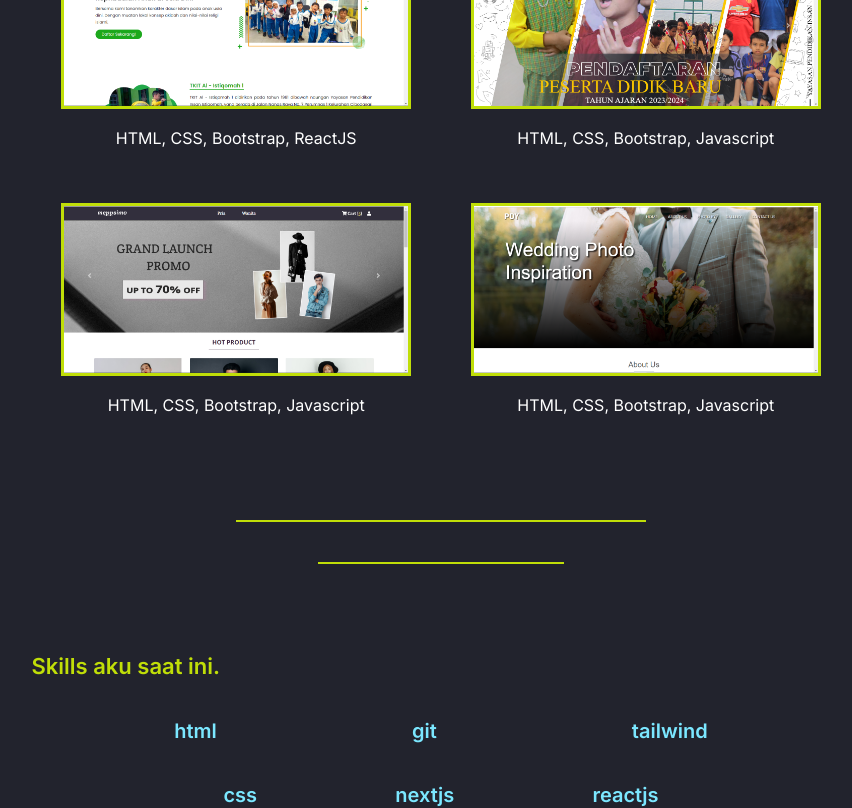
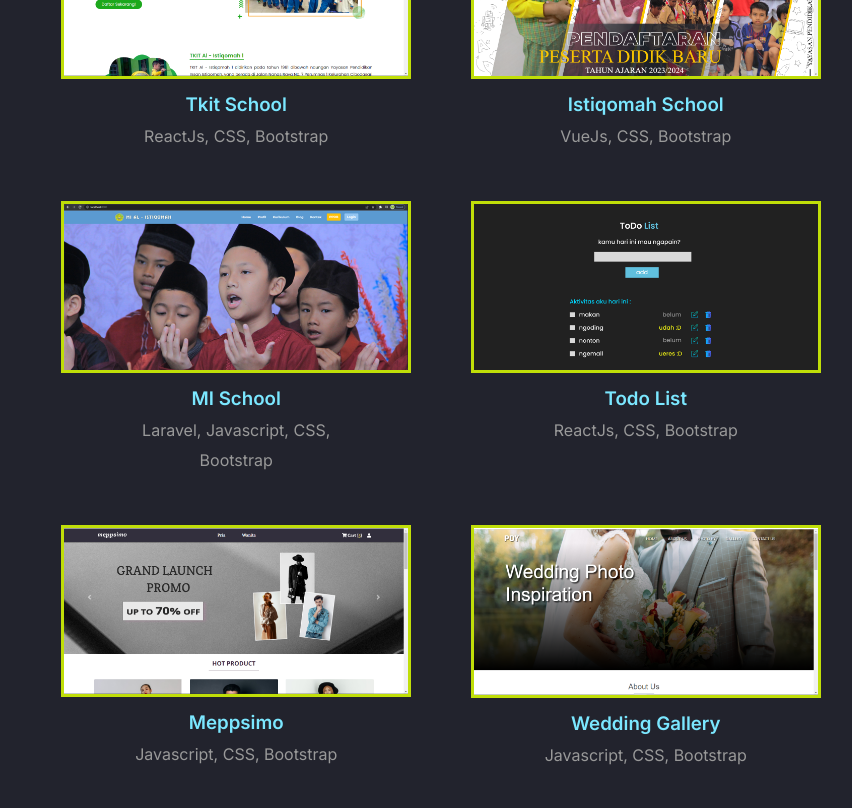
Before and after one commit to indrayanipitri/my-porto, a React (Create React App) app: page / in a window 1280 px wide. Shown: the part 1260-2068 px from the top of the page, without its empty margins (199-1051 px from the left). Built offline with nearby package versions, Linux system fonts and the light colour scheme; the HTML template or start-up script is replaced by a standard one; a web font is replaced by a local one.

Commit message:
update projects

```diff
--- a/src/App.css
+++ b/src/App.css
@@ -191,10 +191,12 @@ nav a {
   width: 80px;
   height: 80px;
   border-radius: 50%;
+  transition: transform .5s;
 }
 
 .img-github img:hover {
   border: 3px solid #C0DE08;
+  transform: scale(1.1);
 }
 
 
@@ -242,10 +244,16 @@ nav a {
   opacity: .6;
 }
 
+.title-project {
+  margin-bottom: 5px;
+  color: #7BE7FF;
+}
+
 figcaption {
   width: 260px;
   line-height: 30px;
   margin: auto;
+  color: #999;
 }
 
 /* Skills */
@@ -336,7 +344,7 @@ figcaption {
 
 /* Kontak */
 .kontak {
-  height: 60vh;
+  height: 100vh;
   width: 80%;
   margin: 50px auto;
 }
@@ -423,7 +431,10 @@ figcaption {
 @media screen and (max-width: 880px) {
   .kontak {
     height: auto;
+    margin: 20px auto;
   }
+
+
 
   .kontak .container {
     padding: 50px 0 20px;
--- a/src/pages/About.js
+++ b/src/pages/About.js
@@ -5,7 +5,7 @@ export default function About() {
         <div className="container">
             <article>
                 <h2 className="title">Tentang aku.</h2>
-                <p className="description"> tertarik di dunia coding, terutama frontend developer. bisa slicing web. bisa ngedesign web juga pake figma atau adobe xd. suka explore hal-hal baru. belajar coding udah dari 2021, tapi pengalaman aku baru di satu tempat hehe. berikut project yang udah aku bikin dan porto lain yg aku bikin buat tambahan nilai :D</p>
+                <p className="description"> tertarik di dunia coding, terutama frontend developer. bisa slicing web. bisa ngedesign web juga pake figma atau adobe xd. suka explore hal-hal baru. berikut project yang udah aku bikin dan porto lain buat tambahan nilai :D</p>
             </article>
         </div>
         </div>
--- a/src/pages/Projects.js
+++ b/src/pages/Projects.js
@@ -1,5 +1,7 @@
 import TkitWeb from '../images/tkit.png'
 import IstiqomahWeb from '../images/istiqomah.png'
+import MiWeb from '../images/mi.png'
+import TodoWeb from '../images/todo.png'
 import MeppsimoWeb from '../images/meppsimo.png'
 import WeddingWeb from '../images/wedding.png'
 import Line from '../Line/Line'
@@ -16,13 +18,31 @@ export default function Projects() {
                             <a href="https://tkit.istiqomah.sch.id/" target="_blank" rel="noreferrer">
                                 <img src={TkitWeb} alt="tkit-web" />
                             </a>
-                            <figcaption> HTML, CSS, Bootstrap, ReactJS</figcaption>
+                            <h3 className='title-project'> Tkit School </h3>
+                            <figcaption> ReactJs, CSS, Bootstrap</figcaption>
                         </figure>
                         <figure className='figure'>
                             <a href="https://istiqomah.sch.id/" target="_blank" rel="noreferrer">
                                 <img src={IstiqomahWeb} alt="tkit-web" />
                             </a>
-                            <figcaption>HTML, CSS, Bootstrap, Javascript</figcaption>
+                            <h3 className='title-project'> Istiqomah School </h3>
+                            <figcaption>VueJs, CSS, Bootstrap</figcaption>
+                        </figure>
+                    </div>
+                    <div className="flex-row">
+                        <figure className='figure'>
+                            <a href="/" target="_blank" rel="noreferrer">
+                                <img src={MiWeb} alt="tkit-web" />
+                            </a>
+                            <h3 className='title-project'> MI School </h3>
+                            <figcaption> Laravel, Javascript, CSS, Bootstrap </figcaption>
+                        </figure>
+                        <figure className='figure'>
+                            <a href="https://todo-list-pit.netlify.app/" target="_blank" rel="noreferrer">
+                                <img src={TodoWeb} alt="tkit-web" />
+                            </a>
+                            <h3 className='title-project'> Todo List </h3>
+                            <figcaption> ReactJs, CSS, Bootstrap</figcaption>
                         </figure>
                     </div>
                     <div className="flex-row">
@@ -30,13 +50,15 @@ export default function Projects() {
                         <a href="https://meppsimo.netlify.app/" target="_blank" rel="noreferrer">
                             <img src={MeppsimoWeb} alt="tkit-web" />
                         </a>
-                            <figcaption>HTML, CSS, Bootstrap, Javascript</figcaption>
+                            <h3 className='title-project'> Meppsimo </h3>
+                            <figcaption> Javascript, CSS, Bootstrap</figcaption>
                         </figure>
                         <figure className='figure'>
                             <a href="https://wedding-gallery.netlify.app/" target="_blank" rel="noreferrer">
                                 <img src={WeddingWeb} alt="tkit-web" />
                             </a>
-                            <figcaption> HTML, CSS, Bootstrap, Javascript</figcaption>
+                            <h3 className='title-project'> Wedding Gallery </h3>
+                            <figcaption> Javascript, CSS, Bootstrap</figcaption>
                         </figure>
                     </div>
 
```
Also changed, not shown: src/images/mi.png (added), src/images/todo.png (added).
